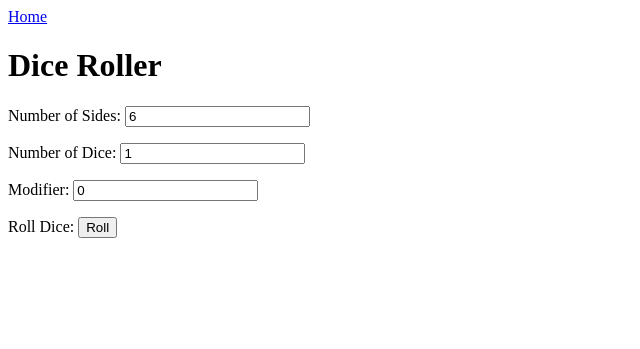
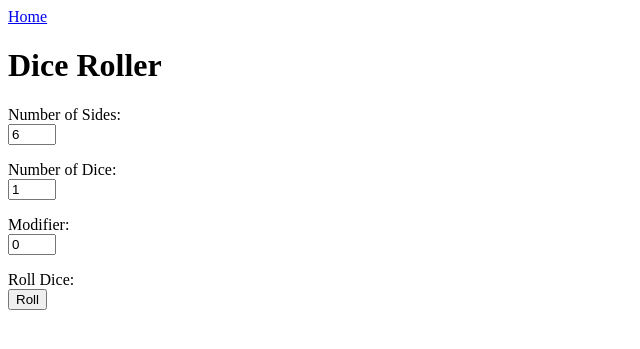
Before and after one commit to Fladolcetta/DnD, a Flask app: page /roll in a window 1280 px wide. Shown: the top 349 px of the page, without its empty margins (0-640 px from the left). Run offline with Flask 3, Linux system fonts and the light colour scheme.

Commit message:
Fix size

```diff
--- a/templates/roll.html
+++ b/templates/roll.html
@@ -12,19 +12,19 @@
     <h1>Dice Roller</h1>
     <form>
         <p>
-            <label for="num_sides">Number of Sides:</label>
-            <input type="number" name="num_sides" value={{num_sides}} min="0">
+            <label for="num_sides">Number of Sides:</label><br>
+            <input type="number" name="num_sides" value={{num_sides}} min="0" style="width:40px">
         </p>
         <p>
-            <label for="num_dice">Number of Dice:</label>
-            <input type="number" name="num_dice" value={{num_dice}} min="0">
+            <label for="num_dice">Number of Dice:</label><br>
+            <input type="number" name="num_dice" value={{num_dice}} min="0" style="width:40px">
         </p>
         <p>
-            <label for="modifier">Modifier:</label>
-            <input type="number" name="modifier" value={{modifier}}>
+            <label for="modifier">Modifier:</label><br>
+            <input type="number" name="modifier" value={{modifier}} style="width:40px">
         </p>
         <p>
-            <label for="roll">Roll Dice:</label>
+            <label for="roll">Roll Dice:</label><br>
             <input type="submit" name="roll" value="Roll">
         </p>
     </form>
```
